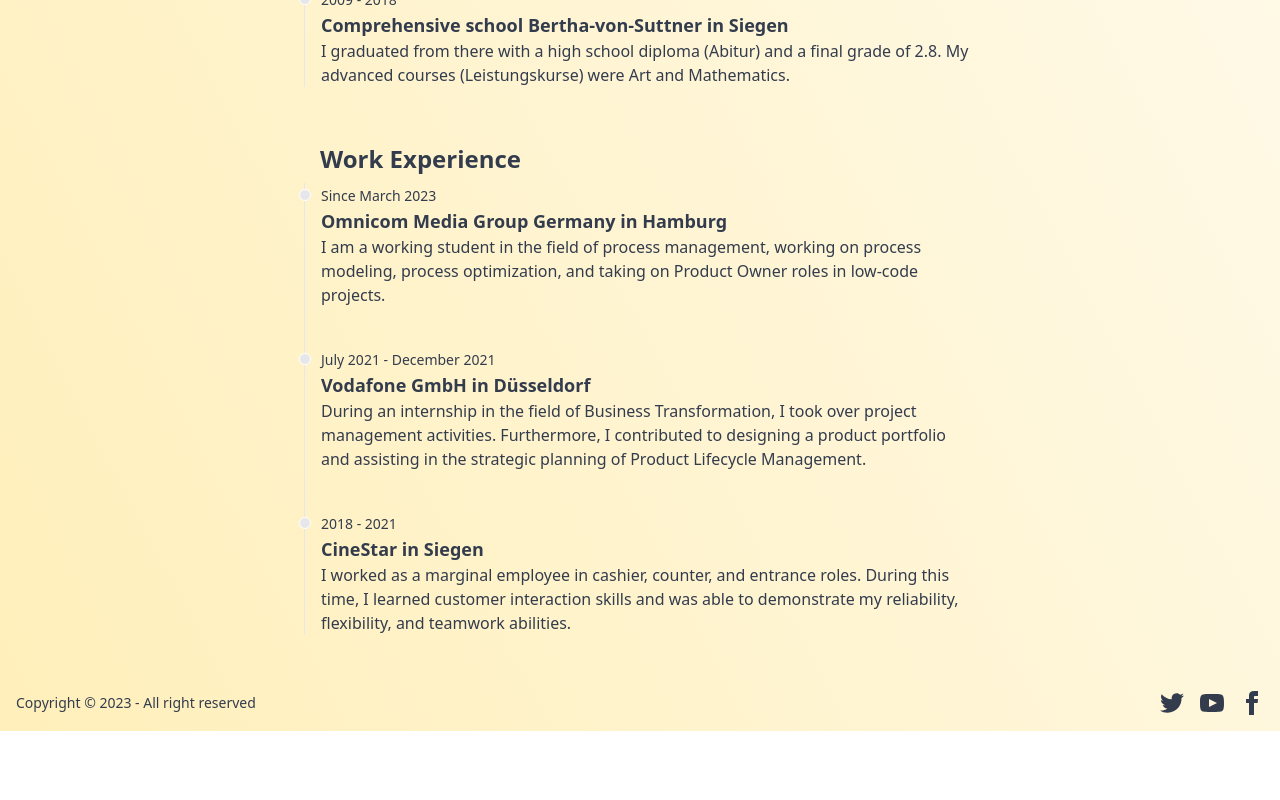
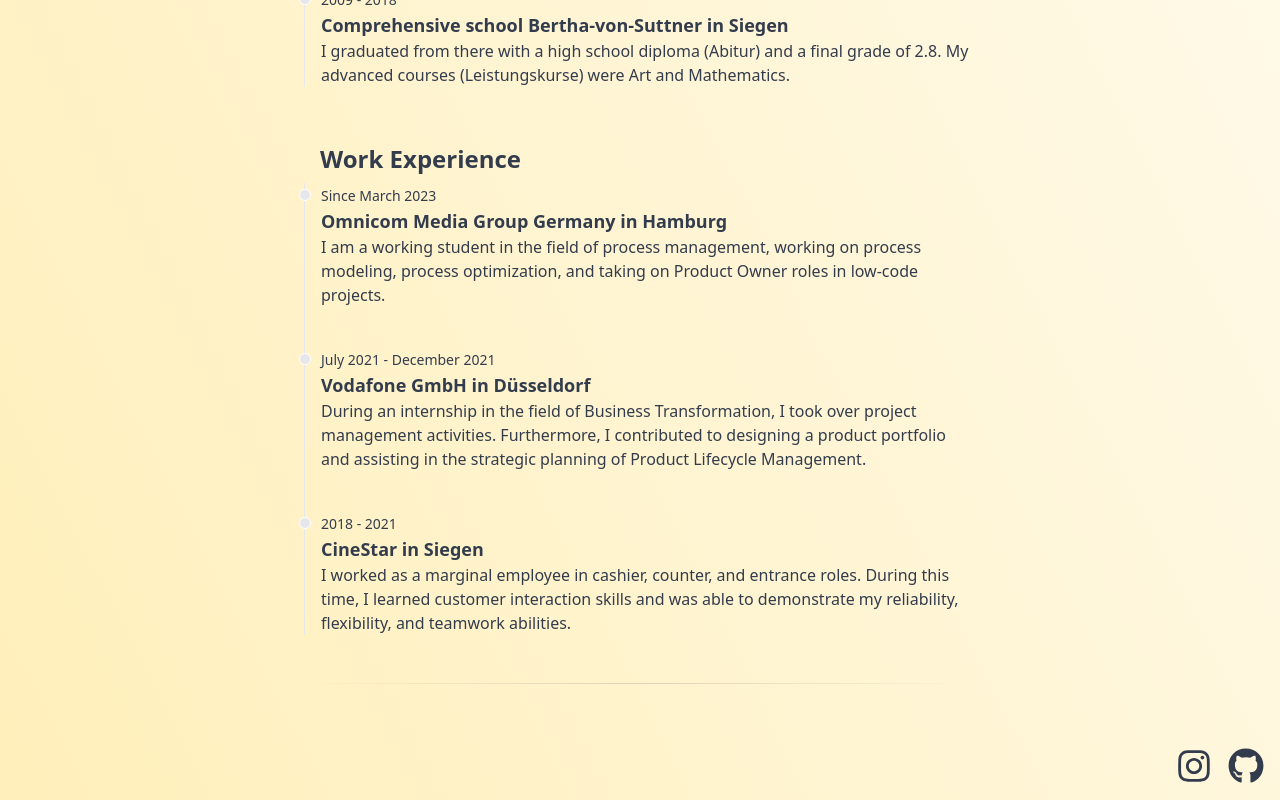
Before and after one commit to averycode/portfolio, a Next.js app: page / in a window 1280 px wide. Shown: the part 1720-2520 px from the top of the page. Before the commit the page ends 2451 px from the top, so only its background shows below. Built offline with nearby package versions, Linux system fonts and the light colour scheme.

Commit message:
Added Instagram and Github links

```diff
--- a/app/page.tsx
+++ b/app/page.tsx
@@ -108,6 +108,7 @@ export default function HomePage() {
                         </p>
                     </li>
                 </ol>
+                <hr className="my-12 h-px border-t-0 bg-transparent bg-gradient-to-r from-transparent via-neutral-500 to-transparent opacity-25 dark:opacity-100" />
             </div>
         </div>
     );
--- a/components/Footer.js
+++ b/components/Footer.js
@@ -3,41 +3,27 @@ import React from "react";
 function Footer() {
     return (
         <footer className="footer items-center p-4">
-            <aside className="items-center grid-flow-col">
-                <p>Copyright © 2023 - All right reserved</p>
-            </aside>
-            <nav className="grid-flow-col gap-4 md:place-self-center md:justify-self-end">
-                <a>
+            <nav className="grid-flow-col gap-4 place-self-center justify-self-end">
+                <a href="https://www.instagram.com/dxnyxl18" target="_blank">
                     <svg
                         xmlns="http://www.w3.org/2000/svg"
-                        width="24"
-                        height="24"
-                        viewBox="0 0 24 24"
+                        height="36"
+                        width="36"
+                        viewBox="0 0 448 512"
                         className="fill-current"
                     >
-                        <path d="M24 4.557c-.883.392-1.832.656-2.828.775 1.017-.609 1.798-1.574 2.165-2.724-.951.564-2.005.974-3.127 1.195-.897-.957-2.178-1.555-3.594-1.555-3.179 0-5.515 2.966-4.797 6.045-4.091-.205-7.719-2.165-10.148-5.144-1.29 2.213-.669 5.108 1.523 6.574-.806-.026-1.566-.247-2.229-.616-.054 2.281 1.581 4.415 3.949 4.89-.693.188-1.452.232-2.224.084.626 1.956 2.444 3.379 4.6 3.419-2.07 1.623-4.678 2.348-7.29 2.04 2.179 1.397 4.768 2.212 7.548 2.212 9.142 0 14.307-7.721 13.995-14.646.962-.695 1.797-1.562 2.457-2.549z"></path>
+                        <path d="M224.1 141c-63.6 0-114.9 51.3-114.9 114.9s51.3 114.9 114.9 114.9S339 319.5 339 255.9 287.7 141 224.1 141zm0 189.6c-41.1 0-74.7-33.5-74.7-74.7s33.5-74.7 74.7-74.7 74.7 33.5 74.7 74.7-33.6 74.7-74.7 74.7zm146.4-194.3c0 14.9-12 26.8-26.8 26.8-14.9 0-26.8-12-26.8-26.8s12-26.8 26.8-26.8 26.8 12 26.8 26.8zm76.1 27.2c-1.7-35.9-9.9-67.7-36.2-93.9-26.2-26.2-58-34.4-93.9-36.2-37-2.1-147.9-2.1-184.9 0-35.8 1.7-67.6 9.9-93.9 36.1s-34.4 58-36.2 93.9c-2.1 37-2.1 147.9 0 184.9 1.7 35.9 9.9 67.7 36.2 93.9s58 34.4 93.9 36.2c37 2.1 147.9 2.1 184.9 0 35.9-1.7 67.7-9.9 93.9-36.2 26.2-26.2 34.4-58 36.2-93.9 2.1-37 2.1-147.8 0-184.8zM398.8 388c-7.8 19.6-22.9 34.7-42.6 42.6-29.5 11.7-99.5 9-132.1 9s-102.7 2.6-132.1-9c-19.6-7.8-34.7-22.9-42.6-42.6-11.7-29.5-9-99.5-9-132.1s-2.6-102.7 9-132.1c7.8-19.6 22.9-34.7 42.6-42.6 29.5-11.7 99.5-9 132.1-9s102.7-2.6 132.1 9c19.6 7.8 34.7 22.9 42.6 42.6 11.7 29.5 9 99.5 9 132.1s2.7 102.7-9 132.1z" />
                     </svg>
                 </a>
-                <a>
+                <a href="https://github.com/averycode" target="_blank">
                     <svg
                         xmlns="http://www.w3.org/2000/svg"
-                        width="24"
-                        height="24"
-                        viewBox="0 0 24 24"
+                        height="36"
+                        width="36"
+                        viewBox="0 0 496 512"
                         className="fill-current"
                     >
-                        <path d="M19.615 3.184c-3.604-.246-11.631-.245-15.23 0-3.897.266-4.356 2.62-4.385 8.816.029 6.185.484 8.549 4.385 8.816 3.6.245 11.626.246 15.23 0 3.897-.266 4.356-2.62 4.385-8.816-.029-6.185-.484-8.549-4.385-8.816zm-10.615 12.816v-8l8 3.993-8 4.007z"></path>
-                    </svg>
-                </a>
-                <a>
-                    <svg
-                        xmlns="http://www.w3.org/2000/svg"
-                        width="24"
-                        height="24"
-                        viewBox="0 0 24 24"
-                        className="fill-current"
-                    >
-                        <path d="M9 8h-3v4h3v12h5v-12h3.642l.358-4h-4v-1.667c0-.955.192-1.333 1.115-1.333h2.885v-5h-3.808c-3.596 0-5.192 1.583-5.192 4.615v3.385z"></path>
+                        <path d="M165.9 397.4c0 2-2.3 3.6-5.2 3.6-3.3 .3-5.6-1.3-5.6-3.6 0-2 2.3-3.6 5.2-3.6 3-.3 5.6 1.3 5.6 3.6zm-31.1-4.5c-.7 2 1.3 4.3 4.3 4.9 2.6 1 5.6 0 6.2-2s-1.3-4.3-4.3-5.2c-2.6-.7-5.5 .3-6.2 2.3zm44.2-1.7c-2.9 .7-4.9 2.6-4.6 4.9 .3 2 2.9 3.3 5.9 2.6 2.9-.7 4.9-2.6 4.6-4.6-.3-1.9-3-3.2-5.9-2.9zM244.8 8C106.1 8 0 113.3 0 252c0 110.9 69.8 205.8 169.5 239.2 12.8 2.3 17.3-5.6 17.3-12.1 0-6.2-.3-40.4-.3-61.4 0 0-70 15-84.7-29.8 0 0-11.4-29.1-27.8-36.6 0 0-22.9-15.7 1.6-15.4 0 0 24.9 2 38.6 25.8 21.9 38.6 58.6 27.5 72.9 20.9 2.3-16 8.8-27.1 16-33.7-55.9-6.2-112.3-14.3-112.3-110.5 0-27.5 7.6-41.3 23.6-58.9-2.6-6.5-11.1-33.3 2.6-67.9 20.9-6.5 69 27 69 27 20-5.6 41.5-8.5 62.8-8.5s42.8 2.9 62.8 8.5c0 0 48.1-33.6 69-27 13.7 34.7 5.2 61.4 2.6 67.9 16 17.7 25.8 31.5 25.8 58.9 0 96.5-58.9 104.2-114.8 110.5 9.2 7.9 17 22.9 17 46.4 0 33.7-.3 75.4-.3 83.6 0 6.5 4.6 14.4 17.3 12.1C428.2 457.8 496 362.9 496 252 496 113.3 383.5 8 244.8 8zM97.2 352.9c-1.3 1-1 3.3 .7 5.2 1.6 1.6 3.9 2.3 5.2 1 1.3-1 1-3.3-.7-5.2-1.6-1.6-3.9-2.3-5.2-1zm-10.8-8.1c-.7 1.3 .3 2.9 2.3 3.9 1.6 1 3.6 .7 4.3-.7 .7-1.3-.3-2.9-2.3-3.9-2-.6-3.6-.3-4.3 .7zm32.4 35.6c-1.6 1.3-1 4.3 1.3 6.2 2.3 2.3 5.2 2.6 6.5 1 1.3-1.3 .7-4.3-1.3-6.2-2.2-2.3-5.2-2.6-6.5-1zm-11.4-14.7c-1.6 1-1.6 3.6 0 5.9 1.6 2.3 4.3 3.3 5.6 2.3 1.6-1.3 1.6-3.9 0-6.2-1.4-2.3-4-3.3-5.6-2z" />
                     </svg>
                 </a>
             </nav>
```
